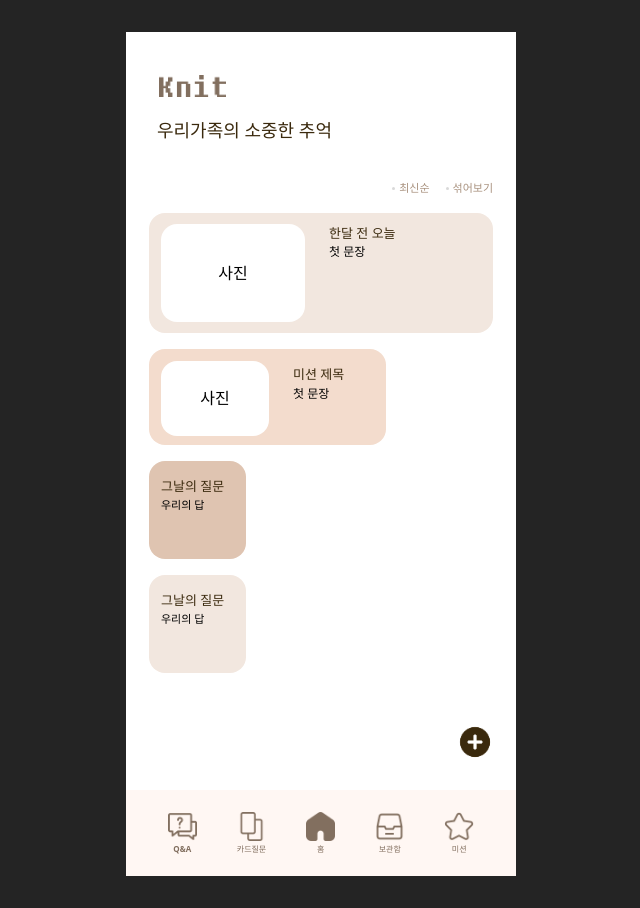
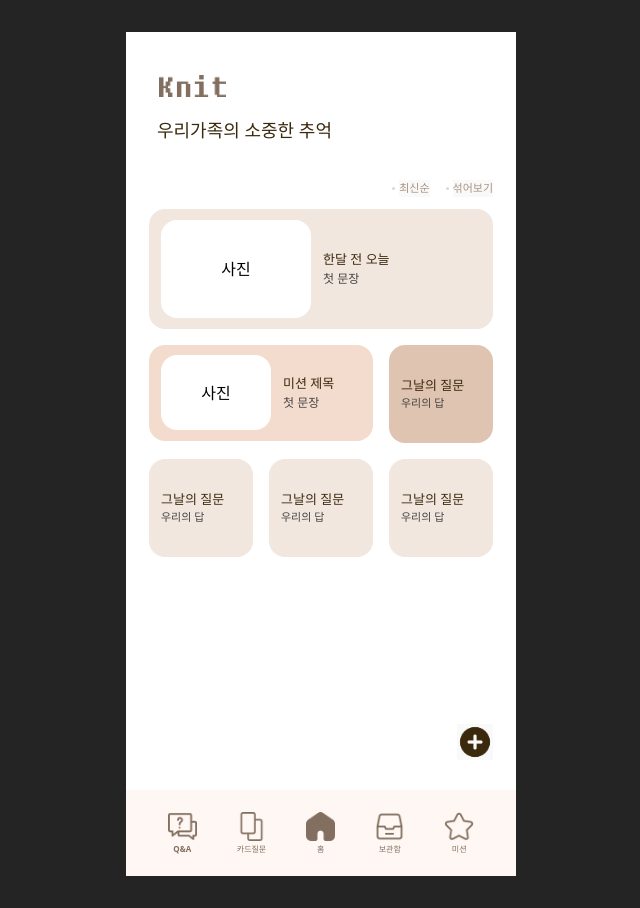
Before and after one commit to knit2025/KNIT-FE, a React (Vite) app: page /MissionLog in a window 1280 px wide. Shown: the whole page, without its empty margins (319-959 px from the left). Built offline with nearby package versions, Linux system fonts and the light colour scheme; a small style sheet from the web is missing.

Commit message:
MissionLog 페이지 게시물 그리드 수정

```diff
--- a/src/pages/MissionLog/MissionLog.tsx
+++ b/src/pages/MissionLog/MissionLog.tsx
@@ -27,58 +27,91 @@ const MissionLog = () => {
     <div className='relative mx-auto h-[844px] w-[390px] bg-white overflow-hidden'>
       <img src={KNITLG} alt="KNITLG" className='pt-[43px] pl-[33px] w-[100px]'/>
       <div className='pl-[23px] text-left ml-2 mt-5 mb-[36px] text-[18px] font-semibold text-[#3A290D]'>우리가족의 소중한 추억</div>
-      <div className='mr-[23px] flex gap-4 justify-end'>
+      <div className='mr-[23px] flex gap-4 justify-end mb-3'>
       <div className='flex gap-1 cursor-pointer'>
         <img src={DotIcon} alt="DotIcon" className=''/>
-        <div className='text-left text-[#A9927F] font-bold text-[11px]'>최신순</div>
+        <button type='button' className='cursor-pointer text-left text-[#A9927F] font-bold text-[11px]'>최신순</button>
       </div>
       <div className='flex gap-1 cursor-pointer'>
         <img src={DotIcon} alt="DotIcon" className=''/>
-        <div className='text-left text-[#A9927F] font-bold text-[11px]'>섞어보기</div>
+        <button type='button' className='cursor-pointer text-left text-[#A9927F] font-bold text-[11px]'>섞어보기</button>
       </div>
       </div>
-      <div className='pr-[23px] pl-[23px] mt-[5px]'>
+      {/* 게시물 */}
+  {/* 게시물 그리드 */}
+<div className="pr-[23px] pl-[23px] mt-[5px]">
+  <div
+    className="grid gap-4 auto-rows-auto"
+    style={{
+      // 게시물 고정
+      gridTemplateColumns: 'repeat(3, 104px)',
+      gridAutoFlow: 'row dense' // 빈 공간 채우기
+    }}
+  >
+    {/* 큰 카드 */}
+    <div className="col-span-3 h-[120px] rounded-2xl bg-[#F2E7DF] cursor-pointer" onClick={MPhotoClick}>
+      <div className="flex items-center h-full p-3">
+        <div className="bg-white rounded-2xl w-[150px] text-black h-[98px] flex items-center justify-center mr-3">사진</div>
+        <div className="flex flex-col items-start justify-start text-left">
+          <div className="font-semibold text-[13px] text-[#3A290D]">한달 전 오늘</div>
+          <div className="font-gabia text-[#454343] text-[12px]">첫 문장</div>
+        </div>
+      </div>
+    </div>
 
-        {/* <div className='grid grid-cols-2 gap-3 auto-rows-[98px]'> */}
-        <div className='mt-4 mb-4 w-[344px] h-[120px] cursor-pointer bg-[#F2E7DF] rounded-2xl flex items-center' onClick={MPhotoClick}>
-          <div className='flex text-black'>
-          <div className='bg-white rounded-2xl w-36 h-[98px] m-3 justify-center flex justify-center items-center '>사진</div>
-          <div className='text-left m-3 justify-center'>
-            <div className='font-semibold text-[13px] text-[#3A290D]'>한달 전 오늘</div>
-            <div className='font-gabia text-[12px]'>첫 문장</div>
-          </div>
+    {/* 중간 카드 */}
+    <div className="col-span-2 h-24 rounded-2xl bg-[#F3DCCD] cursor-pointer" onClick={MisstonClick}>
+      <div className="flex items-center h-full p-3">
+        <div className="bg-white rounded-2xl  text-black w-[110px] h-[75px] flex items-center justify-center mr-3">사진</div>
+        <div className="flex flex-col items-start justify-start text-left">
+          <span className="text-[13px] text-[#3A290D]">미션 제목</span>
+          <div className="font-gabia  text-[#454343] text-[12px]">첫 문장</div>
         </div>
+      </div>
+    </div>
+
+    {/* 작은 카드 */}
+    <div className="col-span-1 h-[98px] rounded-2xl bg-[#DFC4B1] cursor-pointer" onClick={AnsClick}>
+      <div className="flex items-center h-full p-3">
+        <div className="flex flex-col items-start justify-start text-left">
+          <span className="text-[13px] text-[#3A290D]">그날의 질문</span>
+          <div className="font-gabia text-[#454343] text-[11px]">우리의 답</div>
         </div>
-                <div className='mt-4 mb-4 w-[237px] h-24 bg-[#F3DCCD] cursor-pointer rounded-2xl' onClick={MisstonClick}>
-          <div className='flex text-black'>
-          <div className='bg-white rounded-2xl w-[108px] h-[75px] m-3 justify-center flex justify-center items-center '>사진</div>
-          <div className='text-left m-3 justify-center'>
-            <span className='text-[13px] text-[#3A290D]'>미션 제목</span>
-            <div className='font-gabia text-[12px]'>첫 문장</div>
-          </div>
+      </div>
+    </div>
+
+    <div className="col-span-1 h-[98px] rounded-2xl bg-[#F2E7DF] cursor-pointer" onClick={AnsClick}>
+      <div className="flex items-center h-full p-3">
+        <div className="flex flex-col items-start justify-start text-left">
+          <span className="text-[13px] text-[#3A290D]">그날의 질문</span>
+          <div className="font-gabia  text-[#454343] text-[11px]">우리의 답</div>
         </div>
+      </div>
+    </div>
+        <div className="col-span-1 h-[98px] rounded-2xl bg-[#F2E7DF] cursor-pointer" onClick={AnsClick}>
+      <div className="flex items-center h-full p-3">
+        <div className="flex flex-col items-start justify-start text-left">
+          <span className="text-[13px] text-[#3A290D]">그날의 질문</span>
+          <div className="font-gabia  text-[#454343] text-[11px]">우리의 답</div>
         </div>
-          <div className='mt-4 mb-4 w-[97px] h-[98px] cursor-pointer bg-[#DFC4B1] rounded-2xl' onClick={AnsClick}>
-          <div className='flex text-black'>
-          <div className='text-left m-3 justify-center'>
-            <span className='text-[13px] text-[#3A290D]'>그날의 질문</span>
-            <div className='font-gabia text-[11px]'>우리의 답</div>
-          </div>
+      </div>
+    </div>
+        <div className="col-span-1 h-[98px] rounded-2xl bg-[#F2E7DF] cursor-pointer" onClick={AnsClick}>
+      <div className="flex items-center h-full p-3">
+        <div className="flex flex-col items-start justify-start text-left">
+          <span className="text-[13px] text-[#3A290D]">그날의 질문</span>
+          <div className="font-gabia  text-[#454343] text-[11px]">우리의 답</div>
         </div>
-        </div>
-        <div className='mt-4 mb-4 w-[97px] cursor-pointer h-[98px] bg-[#F2E7DF] rounded-2xl' onClick={AnsClick}>
-          <div className='flex text-black'>
-          <div className='text-left m-3 justify-center'>
-            <span className='text-[13px] text-[#3A290D]'>그날의 질문</span>
-            <div className='font-gabia text-[11px]'>우리의 답</div>
-          </div>
-        </div>
-        </div>
+      </div>
+    </div>
+    {/* ... */}
+  </div>
+</div>
 
-  </div>
-  <div className='absolute right-[23px] bottom-[calc(100px+16px)] cursor-pointer z-50' onClick={handleClick}>
+
+  <button type='button' className='absolute right-[23px] bottom-[calc(100px+16px)] cursor-pointer z-50' onClick={handleClick}>
     <img src={PlusIcon} alt="PlusIcon" className='w-[36px] h-[36px]'/>
-  </div>
+  </button>
       {/* </div> */}
       <div className='bottom-0 left-0 w-full z-40'>
       <Footer></Footer>
```
